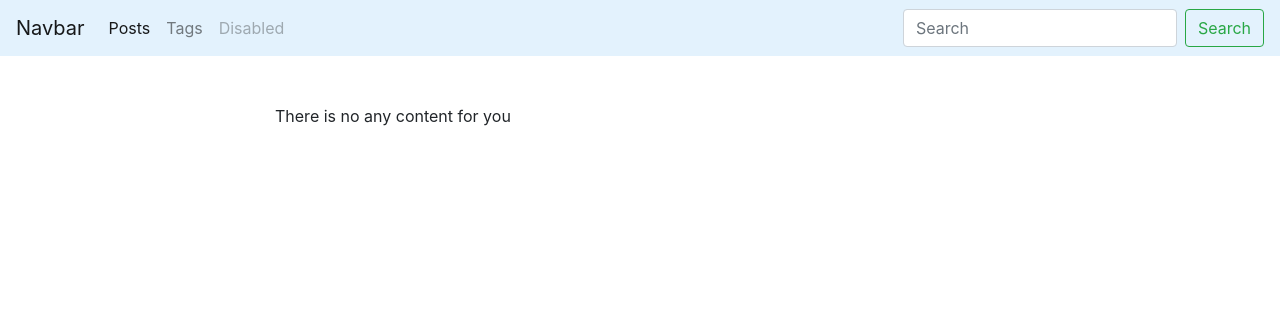
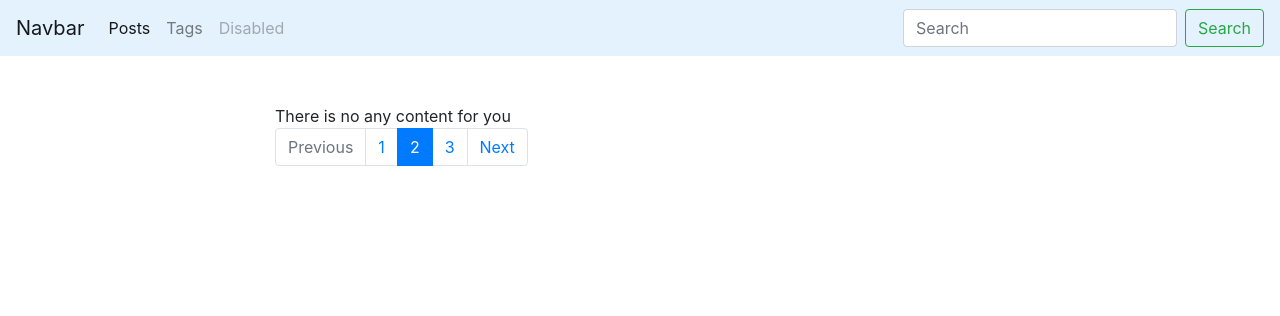
Before and after one commit to DianaGrass/blog, a Django app: template django/app/blogengine/templates/base.html in a window 1280 px wide. Shown: the top 316 px of the page. Run offline with Django 3.2, Linux system fonts and the light colour scheme; the template is opened without the code that fills it, so the values that code supplies are empty; some libraries are stand-ins or nearby versions.

Commit message:
pagination

```diff
--- a/django/app/blogengine/templates/base.html
+++ b/django/app/blogengine/templates/base.html
@@ -50,6 +50,24 @@
         {% block content %}
           There is no any content for you
         {% endblock %}
+
+        <nav aria-label="...">
+          <ul class="pagination">
+            <li class="page-item disabled">
+              <a class="page-link" href="#" tabindex="-1" aria-disabled="true">Previous</a>
+            </li>
+            <li class="page-item"><a class="page-link" href="#">1</a></li>
+            <li class="page-item active" aria-current="page">
+              <a class="page-link" href="#">2 <span class="sr-only">(current)</span></a>
+            </li>
+            <li class="page-item"><a class="page-link" href="#">3</a></li>
+            <li class="page-item">
+              <a class="page-link" href="#">Next</a>
+            </li>
+          </ul>
+        </nav>
+
+
       </div>
     </div>
   </div>
```
